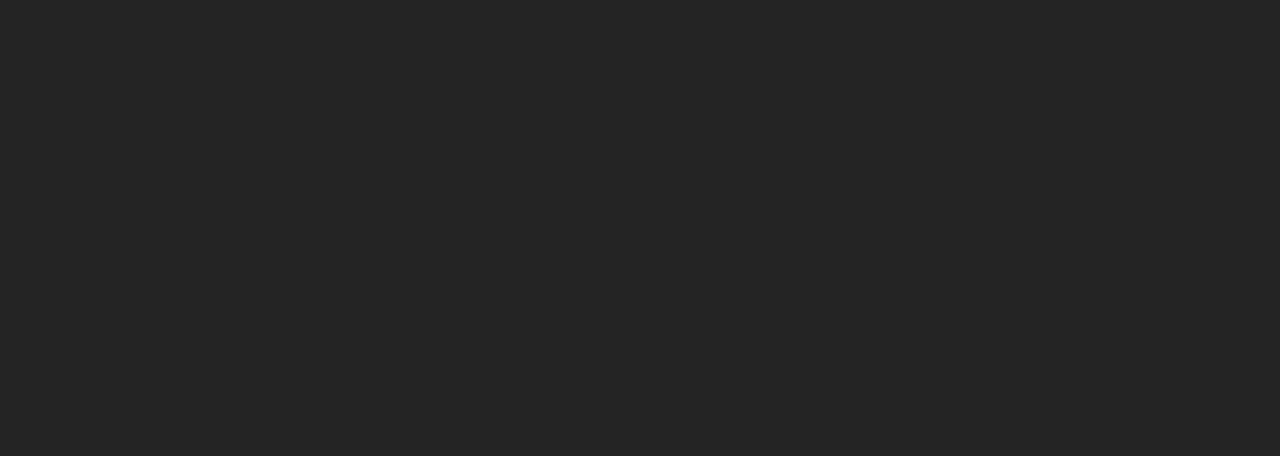
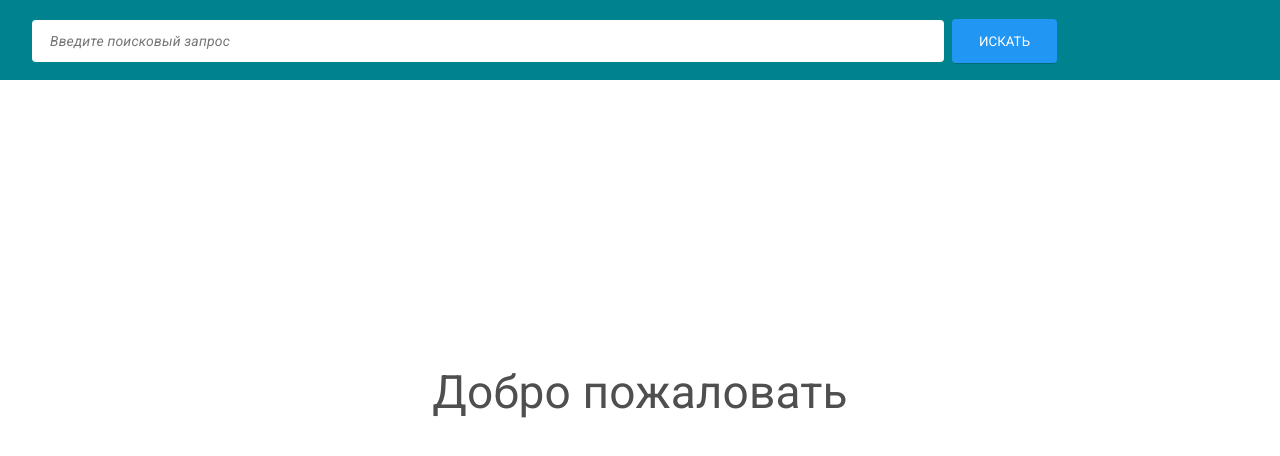
Before and after one commit to Ciratoku/github-search, a React (Vite) app: page / in a window 1280 px wide. Shown: the top 456 px of the page. Built offline with nearby package versions, Linux system fonts and the light colour scheme.

Commit message:
searchbar

```diff
--- a/src/App.css
+++ b/src/App.css
@@ -1,6 +1,9 @@
-#root {
-  max-width: 1280px;
-  margin: 0 auto;
-  padding: 2rem;
+.welcome {
+  font-size: 46px;
+  font-weight: 400;
+  line-height: 65.78px;
+  letter-spacing: 0.17000000178813934px;
   text-align: center;
+  color: rgba(79, 79, 79, 1);
+  padding-top: 280px;
 }
--- a/src/App.tsx
+++ b/src/App.tsx
@@ -1,9 +1,13 @@
-import { useState } from "react";
-
+import SearchHeader from "./components/SearchHeader/SearchHeader";
 import "./App.css";
 
 function App() {
-  return <></>;
+  return (
+    <>
+      <SearchHeader />
+      <div className="welcome">Добро пожаловать</div>
+    </>
+  );
 }
 
 export default App;
--- /dev/null
+++ b/src/components/SearchHeader/SearchHeader.scss
@@ -0,0 +1,39 @@
+.search-header {
+  height: 5rem;
+  background: #00838f;
+}
+
+.search-bar {
+  font-size: 14px;
+  font-style: italic;
+  font-weight: 400;
+  line-height: 24px;
+  letter-spacing: 0.17000000178813934px;
+  text-align: left;
+  text-indent: 1rem;
+  width: 912px;
+  height: 42px;
+  margin-top: 19px;
+  margin-left: 32px;
+  outline: none;
+  border: none;
+  border-radius: 4px;
+  box-sizing: border-box;
+}
+
+.search-header > input:focus {
+  border: 3px solid;
+  border-color: yellow;
+}
+
+.search-header > button {
+  background: #2196f3;
+  color: white;
+  width: 105px;
+  height: 44px;
+  margin-top: 19px;
+  margin-left: 8px;
+  border-radius: 4px;
+  border: none;
+  box-shadow: 0px 3px 1px -2px rgba(0, 0, 0, 0.2);
+}
--- /dev/null
+++ b/src/components/SearchHeader/SearchHeader.tsx
@@ -0,0 +1,15 @@
+import "./SearchHeader.scss";
+
+function SearchHeader() {
+  return (
+    <header className="search-header">
+      <input
+        className="search-bar"
+        placeholder="Введите поисковый запрос"
+      ></input>
+      <button>ИСКАТЬ</button>
+    </header>
+  );
+}
+
+export default SearchHeader;
--- a/src/index.css
+++ b/src/index.css
@@ -1,14 +1,8 @@
+* {
+  font-family: "Roboto";
+  margin: 0;
+}
+
 :root {
-  font-family: Inter, system-ui, Avenir, Helvetica, Arial, sans-serif;
-  line-height: 1.5;
-  font-weight: 400;
-
-  color-scheme: light dark;
-  color: rgba(255, 255, 255, 0.87);
-  background-color: #242424;
-
-  font-synthesis: none;
-  text-rendering: optimizeLegibility;
-  -webkit-font-smoothing: antialiased;
-  -moz-osx-font-smoothing: grayscale;
+  background-color: #ffffff;
 }
```
